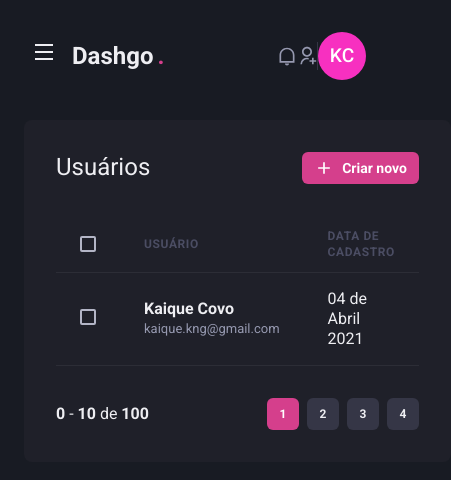
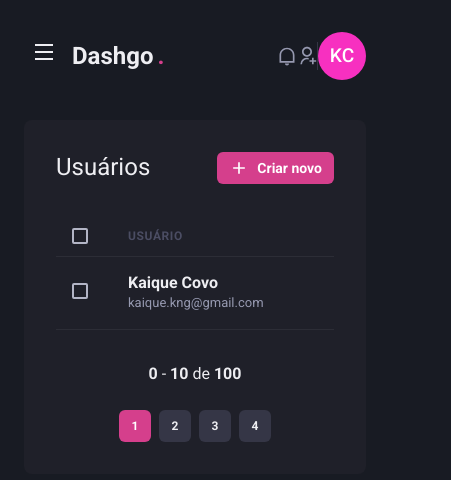
Before and after one commit to KaiqueCovo/dashgo, a Next.js app: page /users in a window 390 px wide. Shown: the top 480 px of the page, 451 px wide, since content can reach past the window. Built offline with nearby package versions, Linux system fonts and the light colour scheme.

Commit message:
refactor: Pagination and table responsive

```diff
--- a/src/components/Pagination/index.tsx
+++ b/src/components/Pagination/index.tsx
@@ -1,10 +1,17 @@
-import { Box, HStack } from '@chakra-ui/react';
+import { Box, Stack, HStack } from '@chakra-ui/react';
 
 import { Item } from './Item';
 
 export const Pagination = (): React.ReactElement => {
   return (
-    <HStack data-testid="pagination-testid" spacing="6" mt="8" justify="space-between" align="center">
+    <Stack
+      data-testid="pagination-testid"
+      direction={{ base: 'column', sm: 'row' }}
+      spacing="6"
+      mt="8"
+      justify="space-between"
+      align="center"
+    >
       <Box>
         <strong>0</strong> - <strong>10</strong> de <strong>100</strong>
       </Box>
@@ -14,6 +21,6 @@ export const Pagination = (): React.ReactElement => {
         <Item number={3} />
         <Item number={4} />
       </HStack>
-    </HStack>
+    </Stack>
   );
 };
--- a/src/pages/users/index.tsx
+++ b/src/pages/users/index.tsx
@@ -1,10 +1,15 @@
-import { RiAddLine } from 'react-icons/ri';
+import { RiAddLine, RiPencilLine } from 'react-icons/ri';
 
 import { Header, Pagination, Sidebar } from '@/components';
-import { Box, Button, Checkbox, Flex, Heading, Icon, Table, Tbody, Td, Text, Th, Thead, Tr } from '@chakra-ui/react';
+import { Box, Button, Checkbox, Flex, Heading, Icon, Table, Tbody, Td, Text, Th, Thead, Tr, useBreakpointValue } from '@chakra-ui/react';
 import { NextPage } from 'next';
 
 const UserList: NextPage = () => {
+  const isWideVersion = useBreakpointValue({
+    base: false,
+    lg: true
+  });
+
   return (
     <Box>
       <Header />
@@ -30,16 +35,17 @@ const UserList: NextPage = () => {
           <Table colorScheme="whiteAlpha">
             <Thead>
               <Tr>
-                <Th px="6" color="gray.300" width="8">
+                <Th px={{ base: 4, md: 6 }} color="gray.300" width="8">
                   <Checkbox colorScheme="pink" />
                 </Th>
                 <Th>Usuário</Th>
-                <Th>Data de cadastro</Th>
+                {isWideVersion && <Th>Data de cadastro</Th>}
+                {isWideVersion && <Th>Editar</Th>}
               </Tr>
             </Thead>
             <Tbody>
               <Tr>
-                <Td px="6">
+                <Td px={{ base: 4, md: 6 }}>
                   <Checkbox colorScheme="pink" />
                 </Td>
                 <Td>
@@ -48,7 +54,21 @@ const UserList: NextPage = () => {
                     <Text fontSize="small" color="gray.300">kaique.kng@gmail.com</Text>
                   </Box>
                 </Td>
-                <Td px="6"> 04 de Abril 2021</Td>
+                {isWideVersion && <Td px="6"> 04 de Abril 2021</Td>}
+                {isWideVersion && (
+                  <Td>
+                    <Button
+                      as="a"
+                      size="sm"
+                      fontSize="sm"
+                      colorScheme="purple"
+                      leftIcon={<Icon as={RiPencilLine} fontSize="16" />}
+                    >
+                      Editar
+                    </Button>
+                  </Td>
+                )}
+
               </Tr>
             </Tbody>
           </Table>
```
